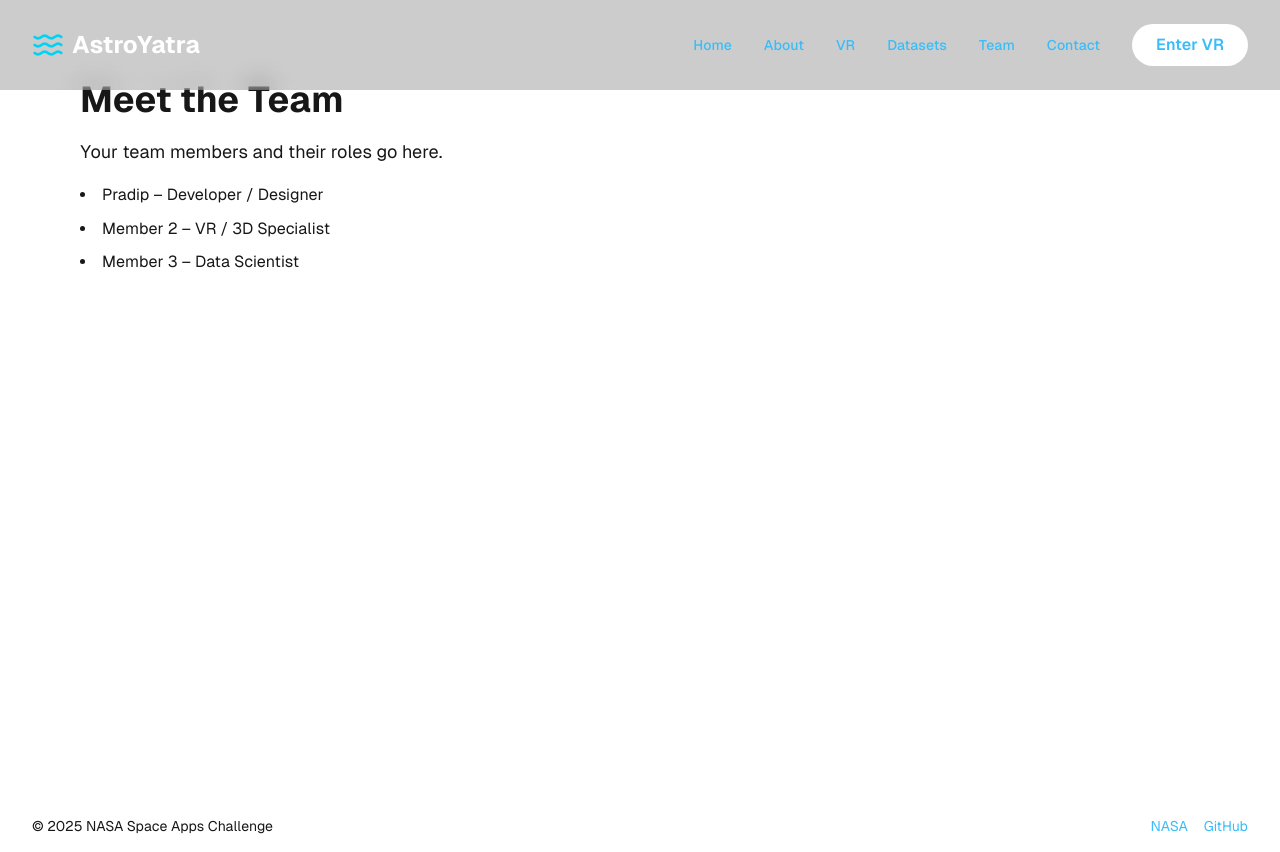
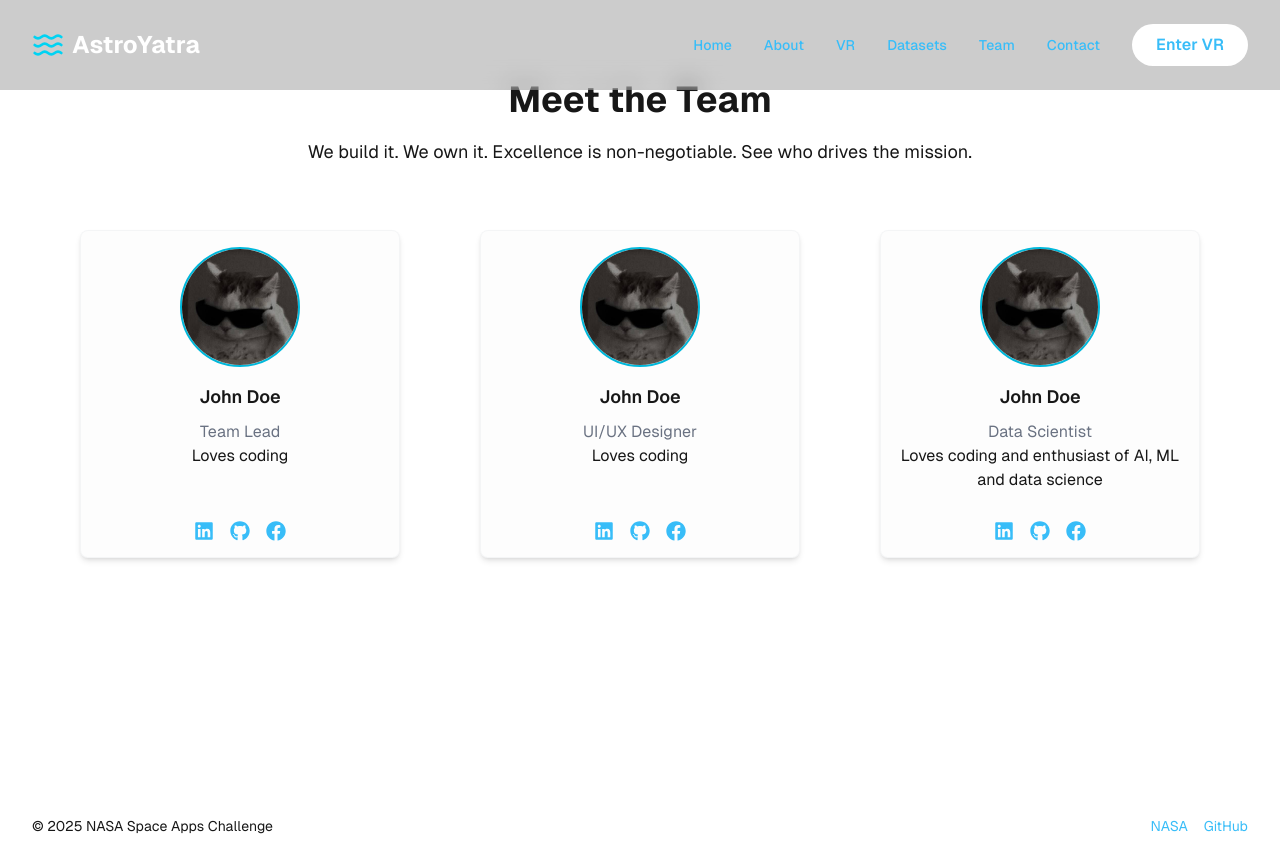
Before and after one commit to pradipbhatt/nasa-vr-hackathon, a Next.js app: page /team in a window 1280 px wide. Built offline with nearby package versions, Linux system fonts and the light colour scheme.

Commit message:
teams page updated

```diff
--- a/src/app/team/page.tsx
+++ b/src/app/team/page.tsx
@@ -1,13 +1,15 @@
+import Card from "./Card";
+
 export default function Team() {
   return (
     <div className="min-h-screen bg-primary text-text font-atkinson p-8 sm:p-20">
-      <h1 className="text-4xl font-bold glow mb-6">Meet the Team</h1>
-      <p className="text-lg mb-4">Your team members and their roles go here.</p>
-      <ul className="list-disc list-inside space-y-2">
-        <li>Pradip – Developer / Designer</li>
-        <li>Member 2 – VR / 3D Specialist</li>
-        <li>Member 3 – Data Scientist</li>
-      </ul>
+      <h1 className="text-4xl font-bold glow mb-16 w-full text-center mt-15">Meet the Team</h1>
+      <p className="text-center text-lg mb-16">We build it. We own it. Excellence is non-negotiable. See who drives the mission.</p>
+      <div className="flex items-center justify-center gap-20  w-full ">
+        <Card profile="/profiles/1.jpg" name="John Doe" role="Team Lead" description="Loves coding" linkedin="https://linkedin.com/in/johndoe" github="https://github.com/johndoe" facebook="https://facebook.com/johndoe" />
+        <Card profile="/profiles/1.jpg" name="John Doe" role="UI/UX Designer" description="Loves coding" linkedin="https://linkedin.com/in/johndoe" github="https://github.com/johndoe" facebook="https://facebook.com/johndoe" />
+        <Card profile="/profiles/1.jpg" name="John Doe" role="Data Scientist" description="Loves coding and enthusiast of AI, ML and data science" linkedin="https://linkedin.com/in/johndoe" github="https://github.com/johndoe" facebook="https://facebook.com/johndoe" />
+      </div>
     </div>
   );
 }
```
